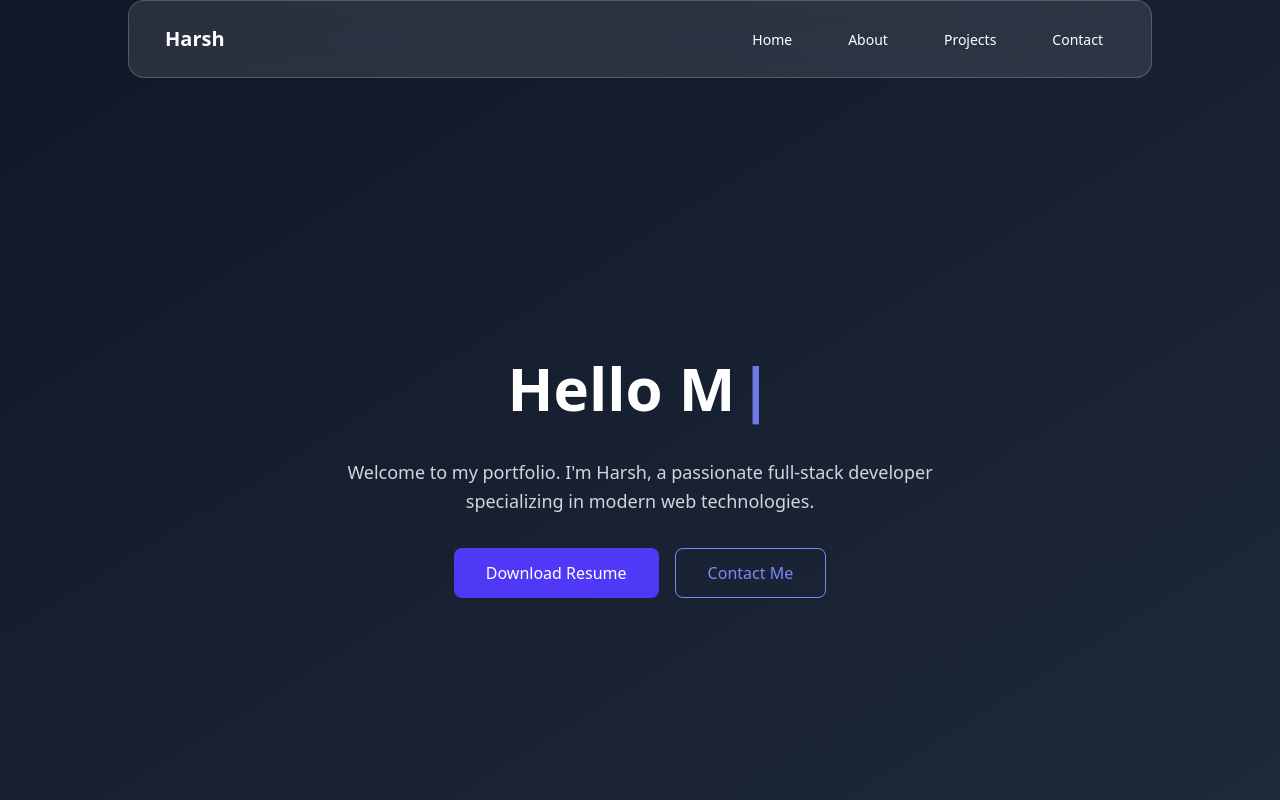
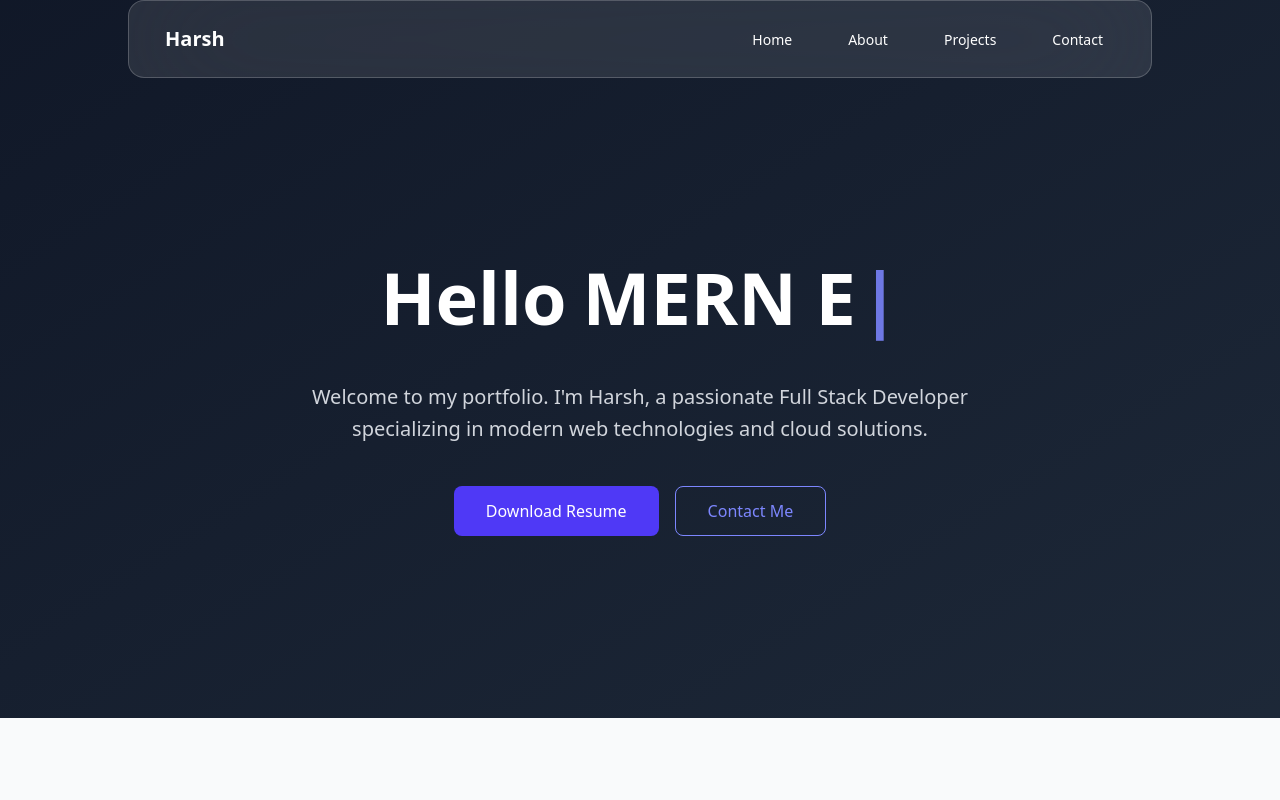
Before and after one commit to SST-Harsh/Portfolio, a React (Vite) app: page / in a window 1280 px wide. Shown: the top 800 px of the page. Built offline with nearby package versions, Linux system fonts and the light colour scheme.

Commit message:
basic done

```diff
--- a/src/Components/Hero.jsx
+++ b/src/Components/Hero.jsx
@@ -1,43 +1,62 @@
+import DarkVeil from '../Utils/DarkVeil';
 import TextType from '../Utils/TextType';
 
 export default function Hero() {
+  const handleDownload = () => {
+    // Implement resume download
+    window.open('/resume.pdf', '_blank');
+  };
+
+  const handleContact = () => {
+    // Smooth scroll to contact section
+    document.getElementById('contact')?.scrollIntoView({ behavior: 'smooth' });
+  };
+
   return (
-        <div className="w-full h-screen flex items-center justify-center ">
-            <div className="max-w-4xl mx-auto px-6">
+    <div className={`w-full min-h-[80vh] flex items-center  justify-center relative overflow-hidden`}>
+
+      {/* Content */}
+      <div className="max-w-4xl mx-auto px-6 relative z-10">
         <div className="flex flex-col items-center justify-center text-center">
-                    <h1 className="text-4xl md:text-6xl font-bold text-white mb-4">
+          <h1 className="text-4xl md:text-6xl lg:text-7xl font-bold text-white mb-6">
             Hello<span className="ml-4 text-indigo-400">
               <TextType
                 text={["Developers", "MERN Enthusiast", "Happy coding!"]}
                 typingSpeed={75}
-                                pauseDuration={1500}
+                pauseDuration={1600}
                 showCursor={true}
                 cursorCharacter="|"
               />
             </span>
           </h1>
 
-                    <p className="mt-6 text-lg text-gray-300 max-w-2xl leading-relaxed">
-                        Welcome to my portfolio. I'm Harsh, a passionate full-stack developer specializing in modern web technologies.
+          <p className="mt-6 text-lg md:text-xl text-gray-300 max-w-2xl leading-relaxed">
+            Welcome to my portfolio. I'm Harsh, a passionate Full Stack Developer specializing in modern web technologies and cloud solutions.
           </p>
 
-                    <div className="mt-8 flex gap-4">
+          <div className="mt-10 flex flex-col sm:flex-row gap-4">
             <button
-                            className="px-8 py-3 bg-indigo-600 hover:bg-indigo-700 rounded-lg text-white font-medium transition-all duration-300 transform hover:scale-105 focus:outline-none focus:ring-2 focus:ring-indigo-500 focus:ring-offset-2 focus:ring-offset-gray-900"
-                            onClick={() => {/* Add download handler */}}
+              className="px-8 py-3 bg-indigo-600 hover:bg-indigo-700 rounded-lg text-white font-medium transition-all duration-300 transform hover:scale-105 focus:outline-none focus:ring-2 focus:ring-indigo-500 focus:ring-offset-2"
+              onClick={handleDownload}
+              aria-label="Download Resume"
             >
               Download Resume
             </button>
 
             <button
-                            className="px-8 py-3 border border-indigo-400 text-indigo-400 hover:bg-indigo-900/30 rounded-lg font-medium transition-all duration-300 focus:outline-none focus:ring-2 focus:ring-indigo-500 focus:ring-offset-2 focus:ring-offset-gray-900"
-                            onClick={() => {/* Add contact handler */}}
+              className="px-8 py-3 border border-indigo-400 text-indigo-400 hover:bg-indigo-900/30 rounded-lg font-medium transition-all duration-300 focus:outline-none focus:ring-2 focus:ring-indigo-500 focus:ring-offset-2"
+              onClick={handleContact}
+              aria-label="Contact Me"
             >
               Contact Me
             </button>
           </div>
+
         </div>
       </div>
+
+
     </div>
+
   );
 }
```
Lines whose indentation alone changed are shown as unchanged.
